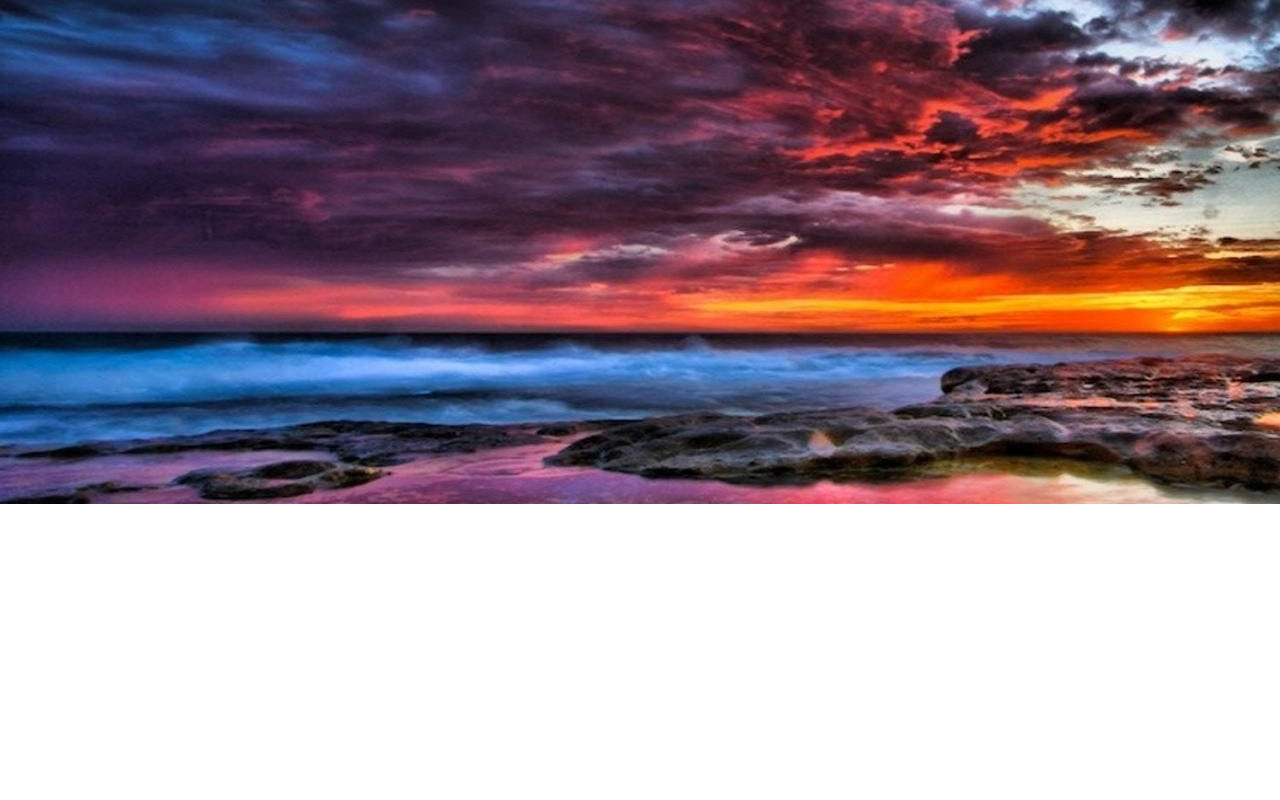
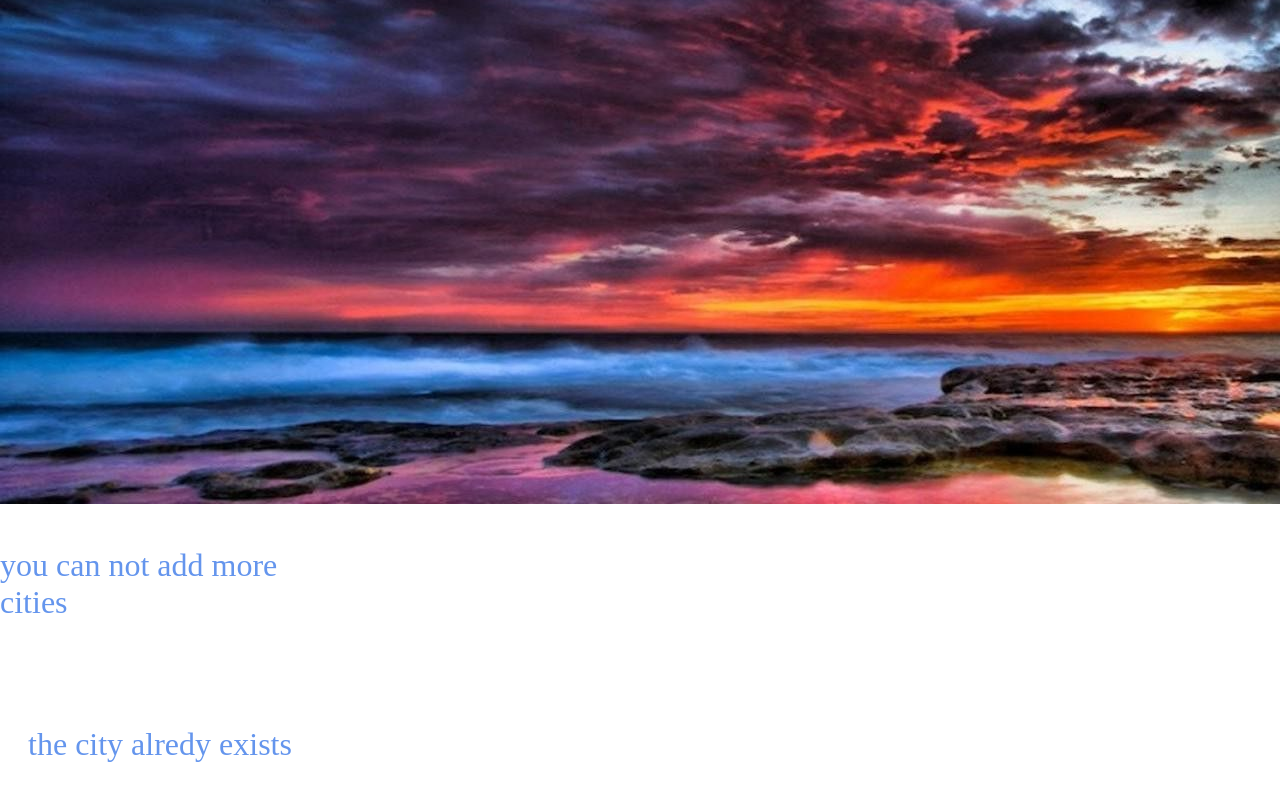
Before and after one commit to mohammadkamraan/angular-weather-app, an Angular app: page / in a window 1280 px wide. Shown: the part 296-1096 px from the top of the page. Before the commit the page ends 800 px from the top, so only its background shows below. Built offline with nearby package versions, Linux system fonts and the light colour scheme.

Commit message:
modal component created and show modal when its needed

```diff
--- a/src/app/app.component.html
+++ b/src/app/app.component.html
@@ -24,3 +24,25 @@
   ></app-city-weather>
   <app-alert [errorText]="errorText" (closeAlert)="clearError()"></app-alert>
 </div>
+<app-modal
+  (closeModalHandler)="closeModalesHandler()"
+  [showModal]="hasFourCitiesAlredy"
+>
+  <div
+    class="modal-content"
+    (click)="modalContentStopPropagationHandler($event)"
+  >
+    <p>you can not add more cities</p>
+  </div>
+</app-modal>
+<app-modal
+  (closeModalHandler)="closeModalesHandler()"
+  [showModal]="cityAlredyIsOnBookMark"
+>
+  <div
+    class="modal-content"
+    (click)="modalContentStopPropagationHandler($event)"
+  >
+    <p>the city alredy exists</p>
+  </div>
+</app-modal>
--- a/src/app/app.component.scss
+++ b/src/app/app.component.scss
@@ -44,3 +44,17 @@
     height: 10rem;
   }
 }
+
+.modal-content {
+  background-color: white;
+  color: cornflowerblue;
+  width: 20rem;
+  height: 10rem;
+  display: inline-flex;
+  align-items: center;
+  justify-content: center;
+  border-radius: 10px;
+  p {
+    font-size: 2rem;
+  }
+}
--- a/src/app/app.component.ts
+++ b/src/app/app.component.ts
@@ -54,10 +54,14 @@ export class AppComponent implements OnDestroy, OnInit {
   requestSubscriptions: Subscription;
   cities: string[] = [];
   clearErrorTimer: any;
+  hasFourCitiesAlredy: boolean = false;
+  cityAlredyIsOnBookMark = false;
 
   constructor(public requestsService: HttpRequestsService) {}
 
   onFormSubmit(cityName: string) {
+    clearTimeout(this.clearErrorTimer);
+    this.errorText = '';
     this.cityWeater = null;
     this.loading = true;
     this.requestsService.getCityWeather(cityName).subscribe(
@@ -81,14 +85,23 @@ export class AppComponent implements OnDestroy, OnInit {
   }
 
   onAddCity(cityName: string) {
-    this.cities.push(cityName);
-    localStorage.setItem('cities', JSON.stringify(this.cities));
+    if (this.cities.length > 3) {
+      this.hasFourCitiesAlredy = true;
+    } else if (this.cities.includes(cityName)) {
+      this.cityAlredyIsOnBookMark = true;
+    } else {
+      this.cities.push(cityName);
+      localStorage.setItem('cities', JSON.stringify(this.cities));
+    }
   }
 
   deleteCity(cityIndex: number) {
     const modifiedCities = this.cities.filter((city: string, index: number) => {
       return cityIndex !== index;
     });
+    if (modifiedCities.length < 4) {
+      this.hasFourCitiesAlredy = false;
+    }
     this.cities = modifiedCities;
     if (!this.cities.length) localStorage.removeItem('cities');
     else localStorage.setItem('cities', JSON.stringify(this.cities));
@@ -97,6 +110,15 @@ export class AppComponent implements OnDestroy, OnInit {
   clearError() {
     clearTimeout(this.clearErrorTimer);
     this.errorText = '';
+  }
+
+  closeModalesHandler() {
+    this.cityAlredyIsOnBookMark = false;
+    this.hasFourCitiesAlredy = false;
+  }
+
+  modalContentStopPropagationHandler(event: Event) {
+    event.stopPropagation();
   }
 
   ngOnInit(): void {
--- a/src/app/app.module.ts
+++ b/src/app/app.module.ts
@@ -13,9 +13,10 @@ import { GridSystemComponent } from './components/grid-system/grid-system.compon
 import { SpinerLoadingComponent } from './components/spiner-loading/spiner-loading.component';
 import { CityWeatherComponent } from './components/city-weather/city-weather.component';
 import { AlertComponent } from './components/alert/alert.component';
+import { ModalComponent } from './components/modal/modal.component';
 
 @NgModule({
-  declarations: [AppComponent, SearchInputComponent, AddedCityComponent, GridSystemComponent, SpinerLoadingComponent, CityWeatherComponent, AlertComponent],
+  declarations: [AppComponent, SearchInputComponent, AddedCityComponent, GridSystemComponent, SpinerLoadingComponent, CityWeatherComponent, AlertComponent, ModalComponent],
   imports: [BrowserModule, HttpClientModule, FormsModule],
   providers: [
     {
--- /dev/null
+++ b/src/app/components/modal/modal.component.html
@@ -0,0 +1,3 @@
+<div (click)="closeHandler()" [ngClass]="showModal ? 'back-drop' : ''">
+  <ng-content></ng-content>
+</div>
--- /dev/null
+++ b/src/app/components/modal/modal.component.scss
@@ -0,0 +1,11 @@
+.back-drop {
+  position: absolute;
+  top: 0;
+  left: 0;
+  right: 0;
+  bottom: 0;
+  background: rgba(7, 3, 3, 0.5);
+  display: flex;
+  align-items: center;
+  justify-content: center;
+}
--- /dev/null
+++ b/src/app/components/modal/modal.component.ts
@@ -0,0 +1,15 @@
+import { Component, EventEmitter, Input, Output } from '@angular/core';
+
+@Component({
+  selector: 'app-modal',
+  templateUrl: './modal.component.html',
+  styleUrls: ['./modal.component.scss'],
+})
+export class ModalComponent {
+  @Input() showModal: boolean;
+  @Output() closeModalHandler = new EventEmitter();
+
+  closeHandler = () => {
+    this.closeModalHandler.emit();
+  };
+}
--- a/src/app/components/search-input/search-input.component.ts
+++ b/src/app/components/search-input/search-input.component.ts
@@ -18,7 +18,7 @@ export class SearchInputComponent {
   }
 
   addCity() {
-    console.log('happens');
+    this.searchForm.reset();
     this.onAddCity.emit(this.searchForm.value.cityName);
   }
 }
```
